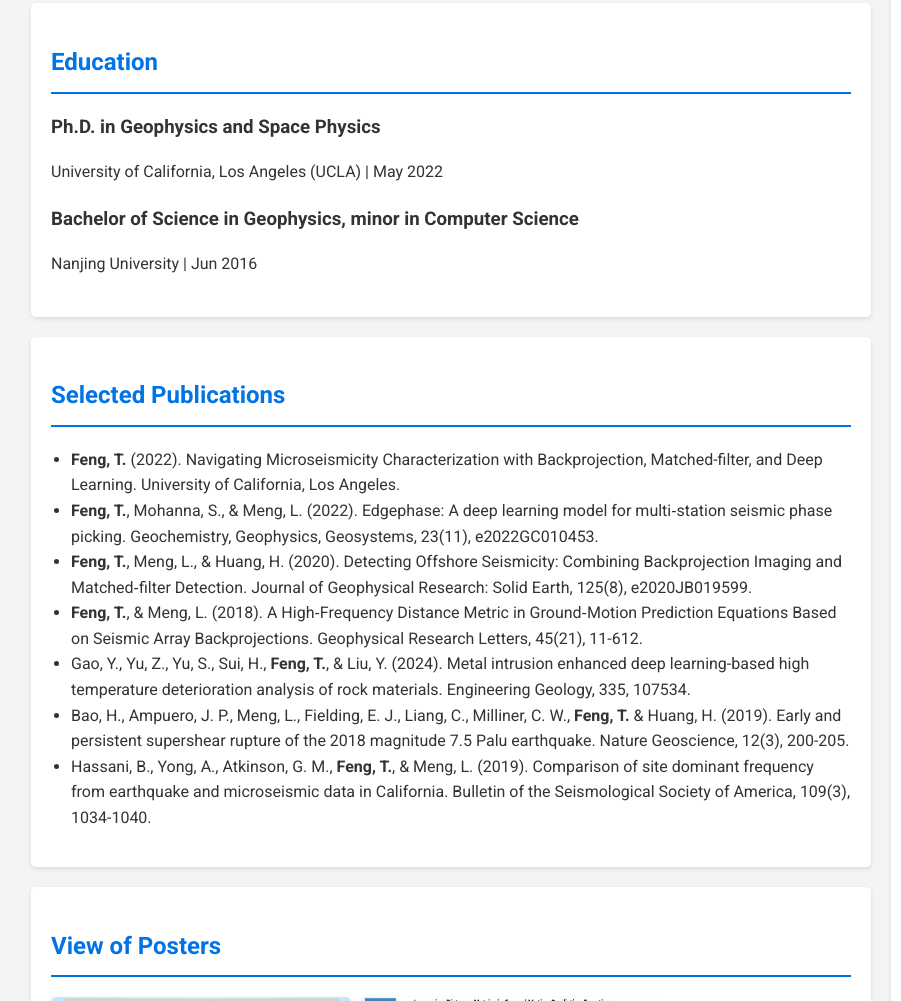
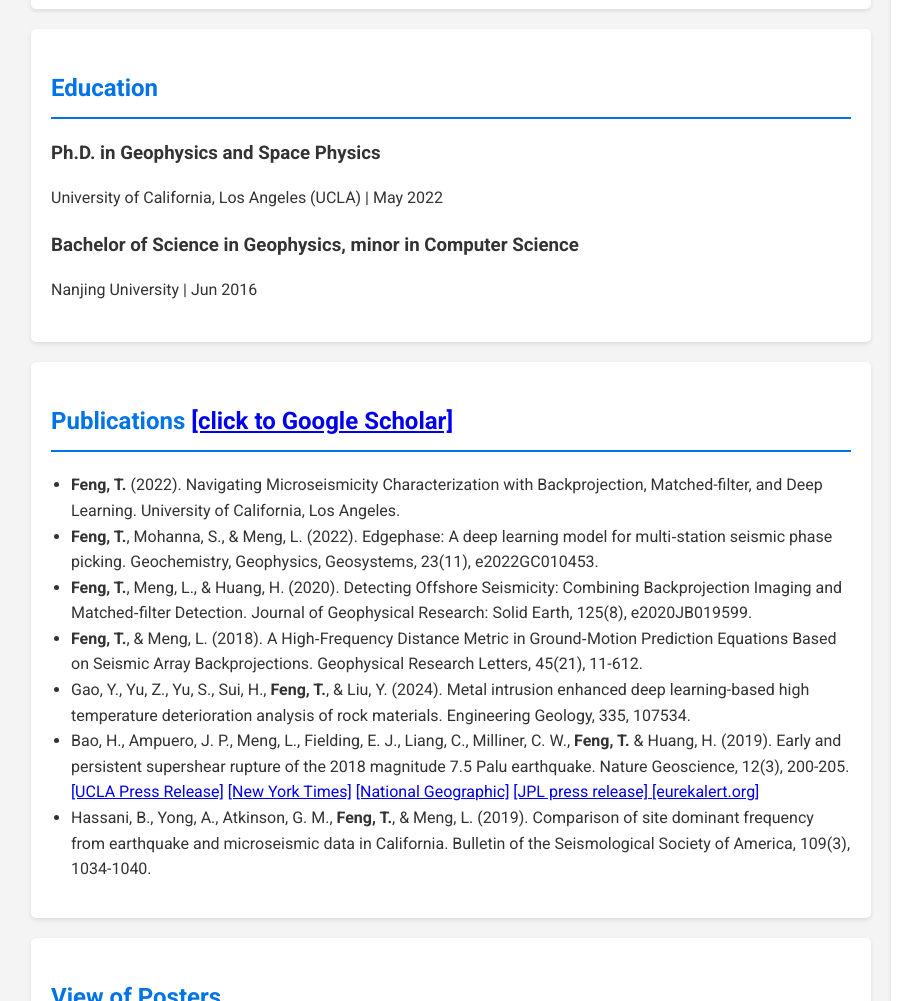
Before and after one commit to lovelytt0/https-lovelytt0.github.io, a plain HTML site: page index.html in a window 1280 px wide. Shown: the part 1137-2138 px from the top of the page, without its empty margins (9-910 px from the left). Drawn offline with Linux system fonts and the light colour scheme.

Commit message:
add some patch

```diff
--- a/index.html
+++ b/index.html
@@ -33,7 +33,7 @@
           <p class="date">Jun 2022 – Present | New York, NY</p>
           <ul>
             <li>Developed an AI agent MVP powered by LLM for customer service tasks.</li>
-            <li>Created and deployed three Deep Learning models, handling 75 million annual servicing calls.</li>
+            <li>Created and deployed three Deep Learning models, handling 75 million annual servicing calls. (ASR, NLP, sentiment analysis)</li>
             <li>Led a team to win Capital One AI Hackathon among 21 teams.</li>
           </ul>
         </div>
@@ -67,14 +67,21 @@
       </section>
 
       <section id="publications">
-        <h2>Selected Publications</h2>
+        <h2>Publications <a href="https://scholar.google.com/citations?user=-kq693sAAAAJ&hl=en"  target="_blank" rel="noopener noreferrer"> [click to Google Scholar]</a>
+         </h2>
         <ul>
           <li><strong>Feng, T.</strong> (2022). Navigating Microseismicity Characterization with Backprojection, Matched-filter, and Deep Learning. University of California, Los Angeles.</li>
           <li><strong>Feng, T.</strong>, Mohanna, S., & Meng, L. (2022). Edgephase: A deep learning model for multi‐station seismic phase picking. Geochemistry, Geophysics, Geosystems, 23(11), e2022GC010453.</li>
           <li><strong>Feng, T.</strong>, Meng, L., & Huang, H. (2020). Detecting Offshore Seismicity: Combining Backprojection Imaging and Matched‐filter Detection. Journal of Geophysical Research: Solid Earth, 125(8), e2020JB019599.</li>
           <li><strong>Feng, T.</strong>, & Meng, L. (2018). A High‐Frequency Distance Metric in Ground‐Motion Prediction Equations Based on Seismic Array Backprojections. Geophysical Research Letters, 45(21), 11-612.</li>
           <li>Gao, Y., Yu, Z., Yu, S., Sui, H., <strong>Feng, T.</strong>, & Liu, Y. (2024). Metal intrusion enhanced deep learning-based high temperature deterioration analysis of rock materials. Engineering Geology, 335, 107534.</li>
-          <li>Bao, H., Ampuero, J. P., Meng, L., Fielding, E. J., Liang, C., Milliner, C. W., <strong>Feng, T.</strong> & Huang, H. (2019). Early and persistent supershear rupture of the 2018 magnitude 7.5 Palu earthquake. Nature Geoscience, 12(3), 200-205.</li>
+          <li>Bao, H., Ampuero, J. P., Meng, L., Fielding, E. J., Liang, C., Milliner, C. W., <strong>Feng, T.</strong> & Huang, H. (2019). Early and persistent supershear rupture of the 2018 magnitude 7.5 Palu earthquake. Nature Geoscience, 12(3), 200-205.
+            <a href="https://newsroom.ucla.edu/releases/2018-indonesia-earthquake-rare-supershear?_ga=2.1841201.1873230278.1549996506-2045805627.1548262760" target="_blank" rel="noopener noreferrer">[UCLA Press Release]</a>
+            <a href="https://www.nytimes.com/2019/02/05/science/earthquake-tsunami-indonesia.html" target="_blank" rel="noopener noreferrer">[New York Times]</a>
+            <a href="https://www.nationalgeographic.com/science/article/deadly-earthquake-supersonic-supershear-speed-indonesia" target="_blank" rel="noopener noreferrer">[National Geographic]</a>
+            <a href="https://www.jpl.nasa.gov/news/deadly-indonesian-quake-was-a-rare-superfast-event" target="_blank" rel="noopener noreferrer">[JPL press release] </a>
+            <a href="https://www.eurekalert.org/news-releases/521632" target="_blank" rel="noopener noreferrer">[eurekalert.org]</a>
+        </li>
           <li>Hassani, B., Yong, A., Atkinson, G. M., <strong>Feng, T.</strong>, & Meng, L. (2019). Comparison of site dominant frequency from earthquake and microseismic data in California. Bulletin of the Seismological Society of America, 109(3), 1034-1040.</li>
         </ul>
       </section>
```
Also changed, not shown: 1 other file.
